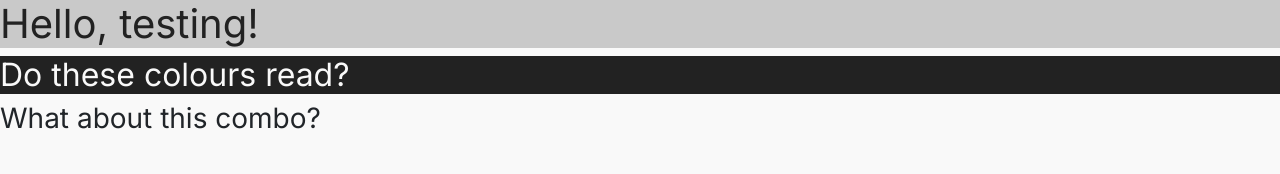
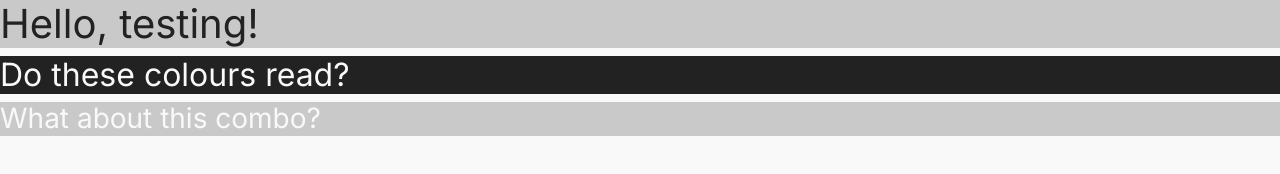
Before and after one commit to Claire-Fisher/rock-paper-scissors-ms2, a plain HTML site: page index.html in a window 1280 px wide. Drawn offline with nearby package versions, Linux system fonts and the light colour scheme.

Commit message:
add: stles h3 element for colour testing

```diff
--- a/assets/css/style.css
+++ b/assets/css/style.css
@@ -14,3 +14,8 @@ h2 {
     background-color:#222;
     color: #f9f9f9;
 }
+
+h3 {
+    background-color: #c9c9c9;
+    color: #f9f9f9;
+}
```
